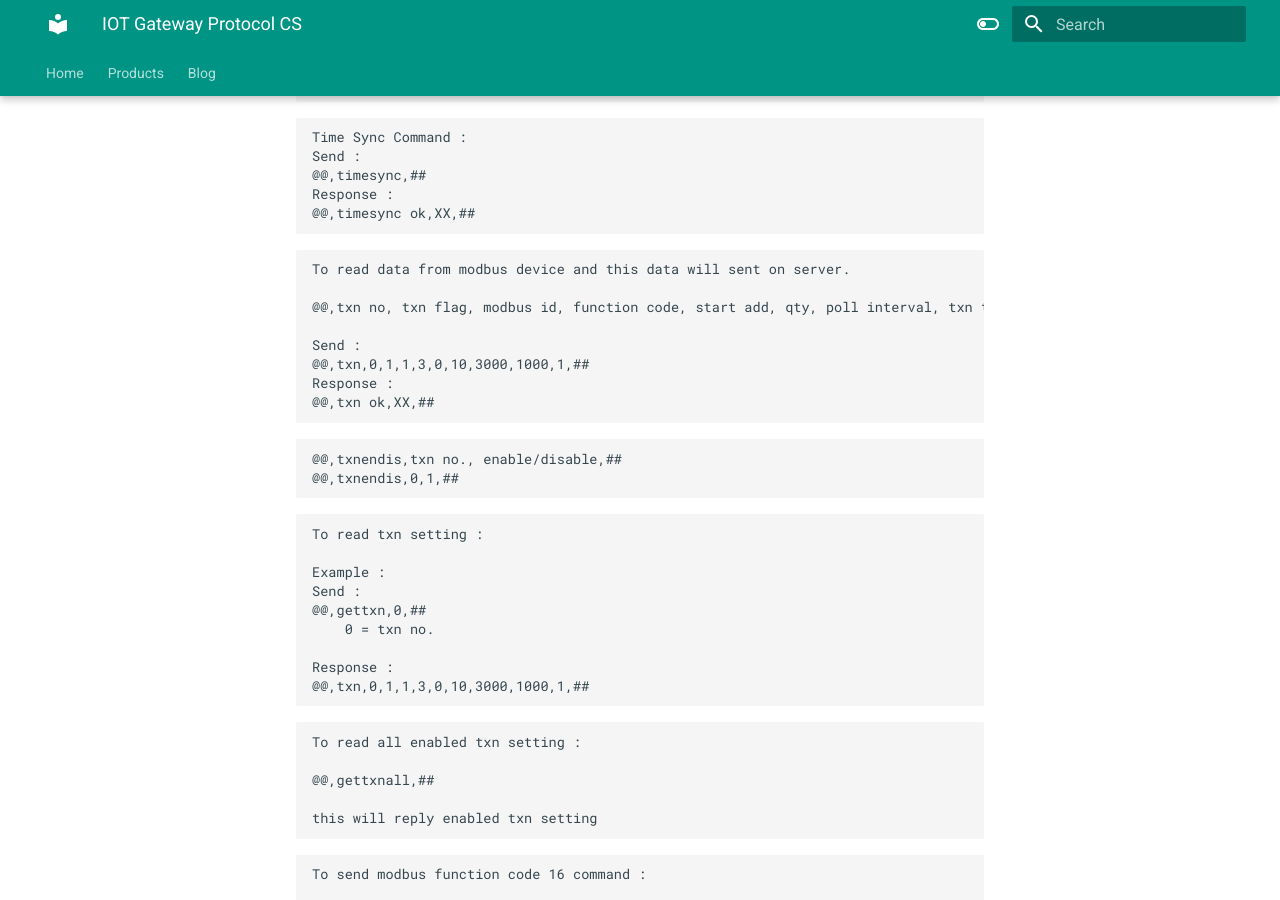
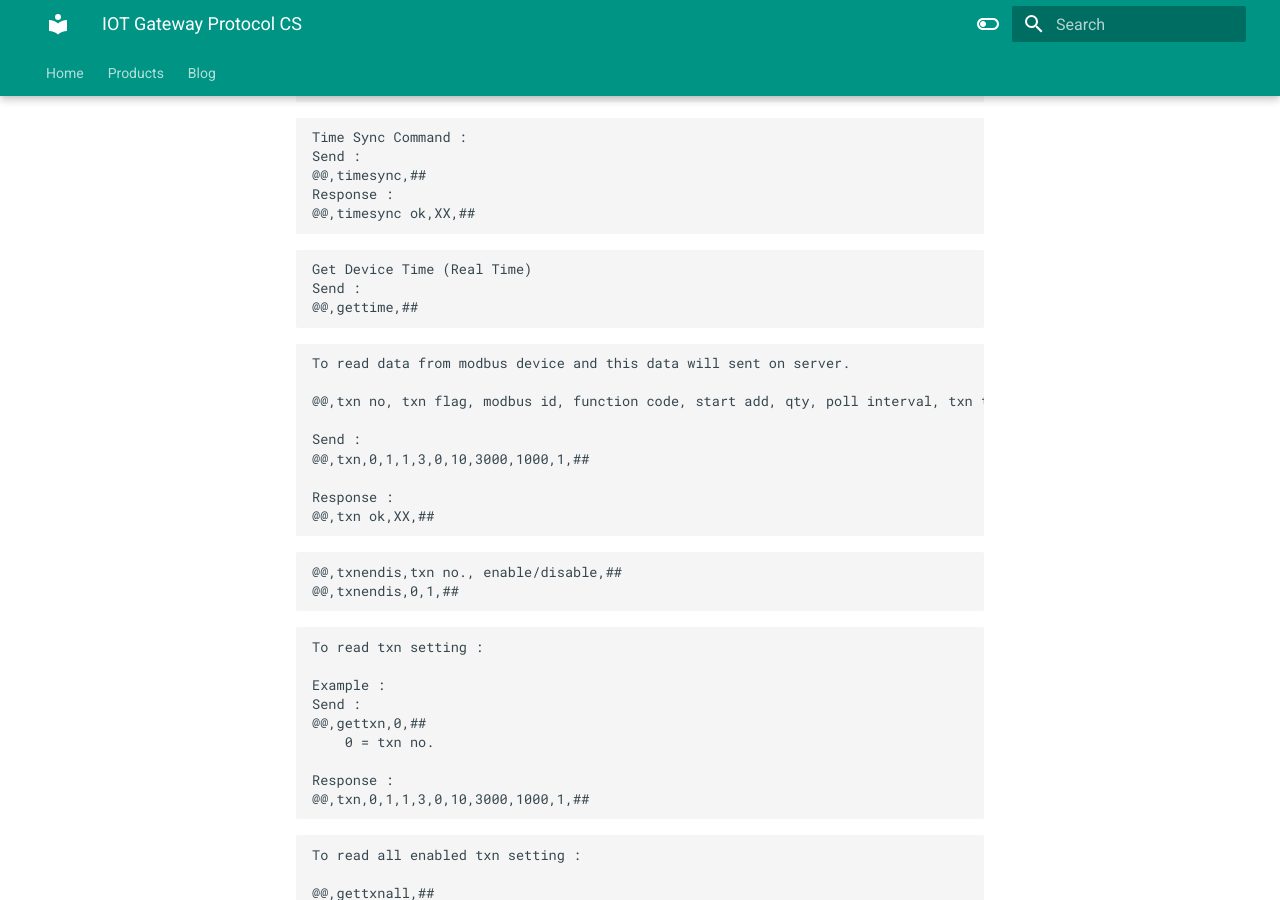
Before and after one commit to embeddedart/docs, an MkDocs documentation site: the page built from docs/products/IOT-Gateway-Protocol-Comma/index.md, in a window 1280 px wide and 900 px high, scrolled down 513 px. Built offline with MkDocs 1.6.1 and Material for MkDocs 9.7.7, drawn with Linux system fonts in a browser that asks for light colours.

Commit message:
2023 12 23 1607

````diff
--- a/docs/products/IOT-Gateway-Protocol-Comma/index.md
+++ b/docs/products/IOT-Gateway-Protocol-Comma/index.md
@@ -42,12 +42,20 @@ Response :
 ```
 
 ```
+Get Device Time (Real Time)
+Send :
+@@,gettime,##
+
+```
+
+```
 To read data from modbus device and this data will sent on server.
 
 @@,txn no, txn flag, modbus id, function code, start add, qty, poll interval, txn timeout, txn retry count,##
 
 Send :
 @@,txn,0,1,1,3,0,10,3000,1000,1,##
+
 Response :
 @@,txn ok,XX,##
 ```
````
